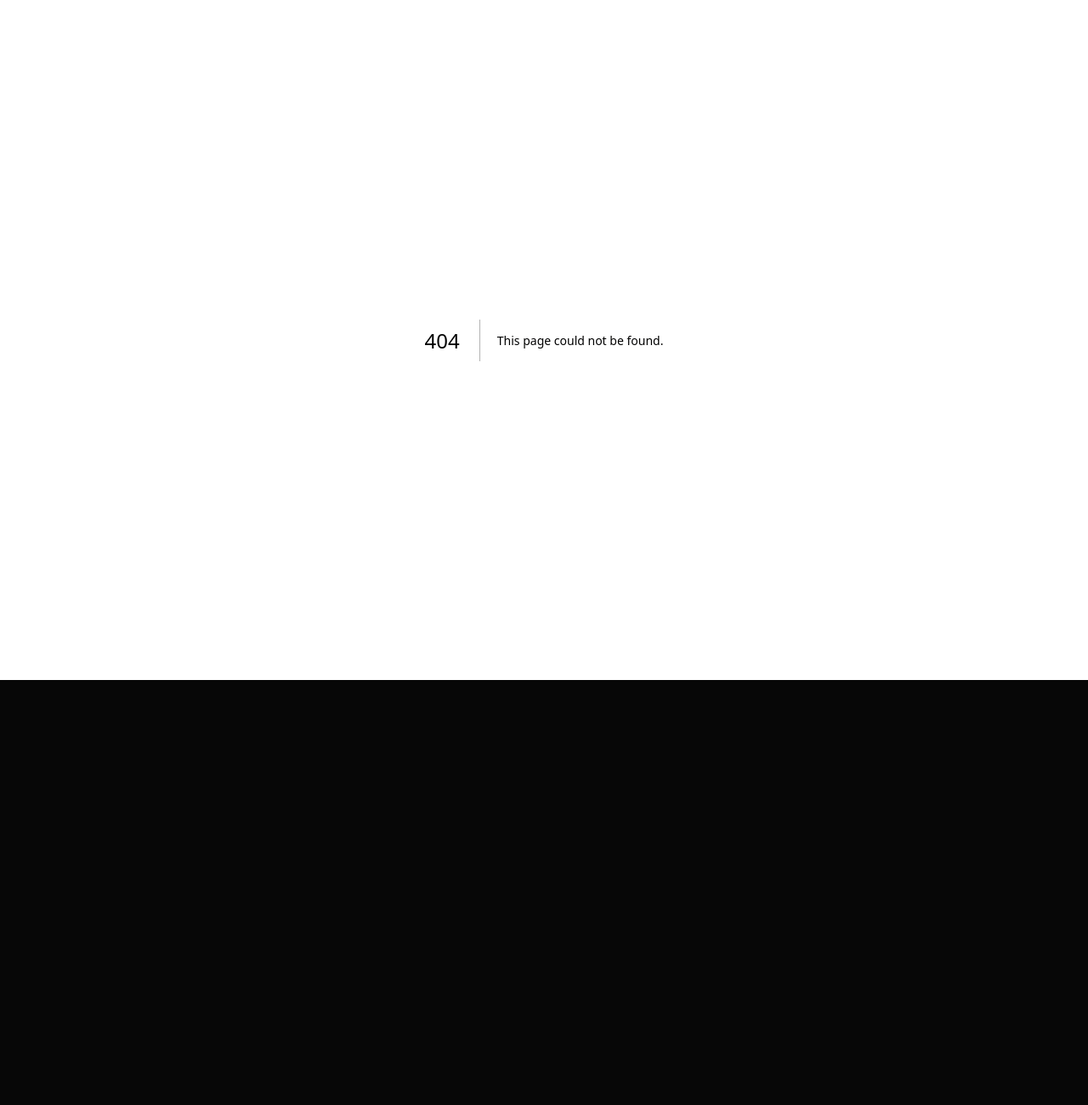
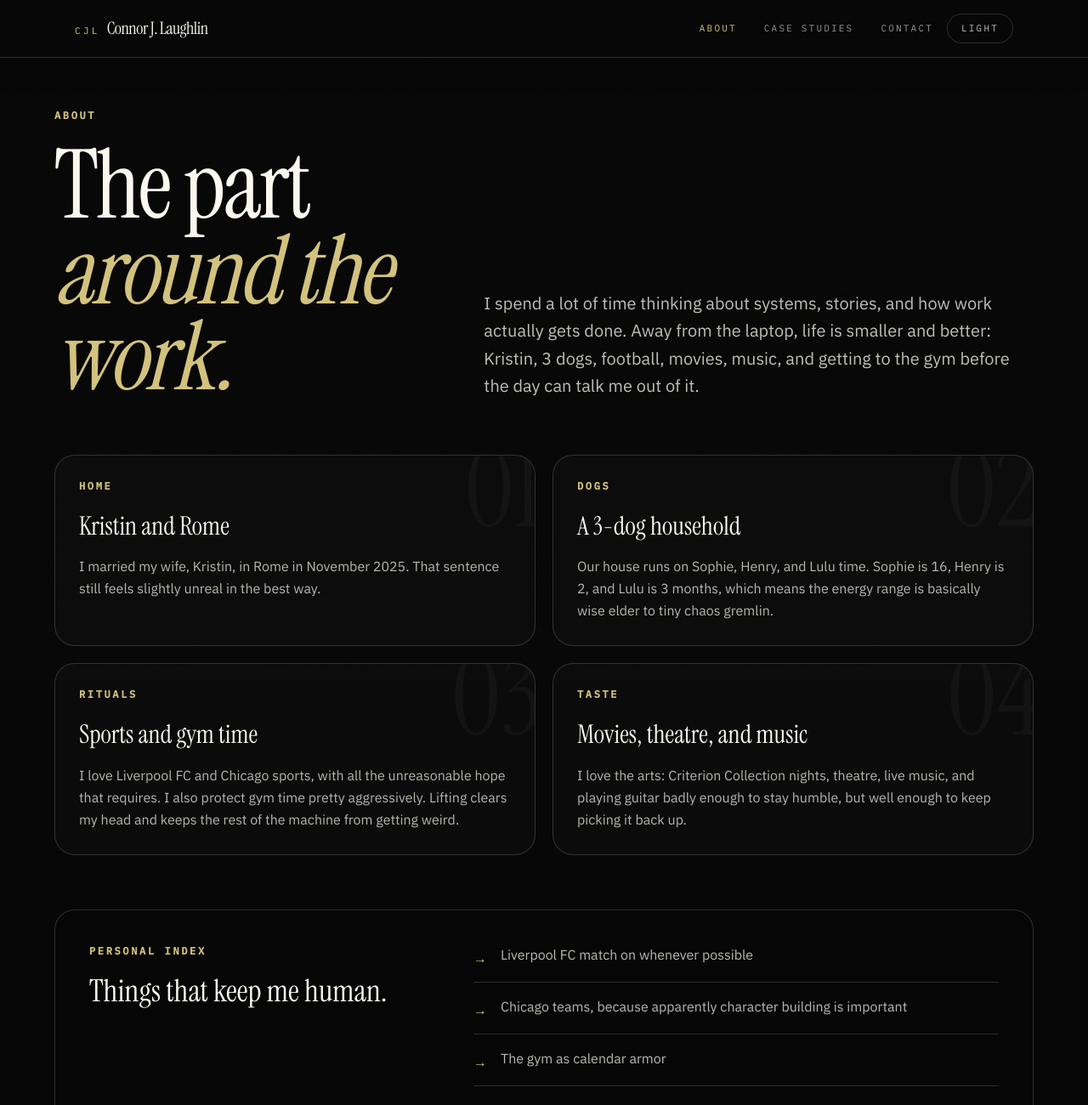
Before and after one commit to connorsewer/connorlaughl.in, a Next.js app: page /about in a window 1280 px wide. Before the commit this address had no page. Shown: the top 1300 px of the page at 85% size. Before the commit the page ends 800 px from the top, so only its background shows below. Built offline with nearby package versions, Linux system fonts and the light colour scheme.

Commit message:
feat: add personal about page

```diff
--- /dev/null
+++ b/app/about/page.tsx
@@ -0,0 +1,136 @@
+import type { Metadata } from "next";
+import Link from "next/link";
+import { Header } from "@/components/Header";
+
+export const metadata: Metadata = {
+  title: "About Connor Laughlin | Personal notes",
+  description:
+    "A brief personal note from Connor Laughlin: Kristin, Rome, three dogs, Liverpool FC, Chicago sports, gym time, movies, theatre, live music, and guitar.",
+};
+
+const personalNotes = [
+  {
+    number: "01",
+    label: "Home",
+    title: "Kristin and Rome",
+    body: "I married my wife, Kristin, in Rome in November 2025. That sentence still feels slightly unreal in the best way.",
+  },
+  {
+    number: "02",
+    label: "Dogs",
+    title: "A 3-dog household",
+    body: "Our house runs on Sophie, Henry, and Lulu time. Sophie is 16, Henry is 2, and Lulu is 3 months, which means the energy range is basically wise elder to tiny chaos gremlin.",
+  },
+  {
+    number: "03",
+    label: "Rituals",
+    title: "Sports and gym time",
+    body: "I love Liverpool FC and Chicago sports, with all the unreasonable hope that requires. I also protect gym time pretty aggressively. Lifting clears my head and keeps the rest of the machine from getting weird.",
+  },
+  {
+    number: "04",
+    label: "Taste",
+    title: "Movies, theatre, and music",
+    body: "I love the arts: Criterion Collection nights, theatre, live music, and playing guitar badly enough to stay humble, but well enough to keep picking it back up.",
+  },
+];
+
+const shortList = [
+  "Liverpool FC match on whenever possible",
+  "Chicago teams, because apparently character building is important",
+  "The gym as calendar armor",
+  "A Criterion shelf that keeps making quiet demands",
+  "Theatre tickets, live music, and a guitar within reach",
+];
+
+export default function AboutPage() {
+  return (
+    <div className="selection:bg-accent selection:text-ink">
+      <Header />
+
+      <main id="main-content" className="min-h-screen px-6 pt-32 pb-20">
+        <section aria-labelledby="about-heading" className="mx-auto max-w-6xl">
+          <div className="grid gap-14 lg:grid-cols-[0.82fr_1.18fr] lg:items-end">
+            <div>
+              <span className="meta-label-accent mb-6 block">About</span>
+              <h1
+                id="about-heading"
+                className="font-display text-[clamp(3.4rem,10vw,7rem)] leading-[0.9] tracking-tight"
+              >
+                The part
+                <br />
+                <span className="text-accent italic">around the work.</span>
+              </h1>
+            </div>
+
+            <div className="max-w-2xl text-lg leading-relaxed text-paper/76 md:text-xl">
+              <p>
+                I spend a lot of time thinking about systems, stories, and how work actually gets done. Away from the laptop, life is smaller and better: Kristin, 3 dogs, football, movies, music, and getting to the gym before the day can talk me out of it.
+              </p>
+            </div>
+          </div>
+
+          <div className="mt-16 grid gap-5 md:grid-cols-2">
+            {personalNotes.map((note) => (
+              <article
+                key={note.title}
+                className="group relative overflow-hidden rounded-3xl border border-rule bg-paper/[0.018] p-7 transition-colors hover:border-accent/70"
+              >
+                <div className="absolute -right-2 -top-6 font-display text-[8rem] leading-none text-paper/[0.035] transition-colors group-hover:text-accent/[0.08]">
+                  {note.number}
+                </div>
+                <div className="relative">
+                  <span className="meta-label-accent mb-5 block">{note.label}</span>
+                  <h2 className="font-display text-3xl leading-tight text-paper">
+                    {note.title}
+                  </h2>
+                  <p className="mt-4 text-sm leading-relaxed text-paper/72 md:text-base">
+                    {note.body}
+                  </p>
+                </div>
+              </article>
+            ))}
+          </div>
+
+          <section
+            aria-labelledby="personal-index-heading"
+            className="mt-16 rounded-3xl border border-rule bg-ink/35 p-7 md:p-10"
+          >
+            <div className="grid gap-10 lg:grid-cols-[0.8fr_1.2fr]">
+              <div>
+                <span className="meta-label-accent mb-4 block">Personal index</span>
+                <h2 id="personal-index-heading" className="font-display text-4xl leading-tight">
+                  Things that keep me human.
+                </h2>
+              </div>
+
+              <ul className="grid gap-4">
+                {shortList.map((item) => (
+                  <li key={item} className="flex gap-4 border-b border-rule pb-4 text-paper/74 last:border-b-0 last:pb-0">
+                    <span className="mt-1 text-accent">→</span>
+                    <span>{item}</span>
+                  </li>
+                ))}
+              </ul>
+            </div>
+          </section>
+
+          <div className="mt-14 flex flex-col gap-4 sm:flex-row">
+            <Link
+              href="/case-studies"
+              className="rounded-full bg-accent px-8 py-4 text-center font-mono text-[11px] uppercase tracking-[0.18em] text-ink transition-all hover:bg-paper"
+            >
+              Read the work →
+            </Link>
+            <Link
+              href="/"
+              className="rounded-full border border-paper/40 px-8 py-4 text-center font-mono text-[11px] uppercase tracking-[0.18em] text-paper/82 transition-all hover:border-accent hover:text-accent"
+            >
+              Back home
+            </Link>
+          </div>
+        </section>
+      </main>
+    </div>
+  );
+}
--- a/components/Header.tsx
+++ b/components/Header.tsx
@@ -36,6 +36,17 @@ export function Header() {
               aria-label="Main navigation"
             >
               <Link
+                href="/about"
+                className={`transition-colors ${
+                  pathname === "/about"
+                    ? "text-accent"
+                    : "text-paper/60 hover:text-accent"
+                }`}
+                aria-current={pathname === "/about" ? "page" : undefined}
+              >
+                About
+              </Link>
+              <Link
                 href="/case-studies"
                 className={`transition-colors ${
                   pathname.startsWith("/case-studies")
```
